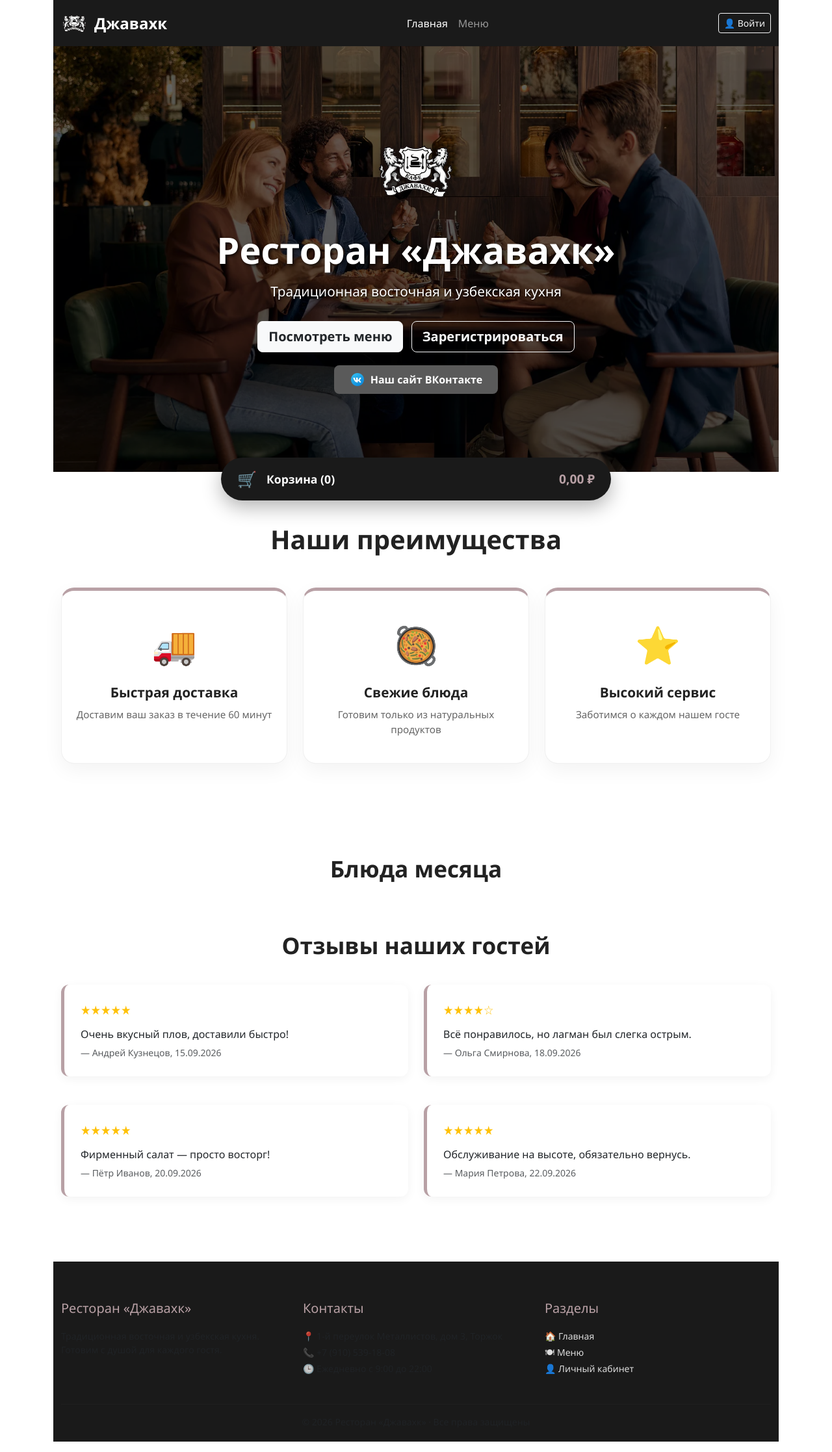
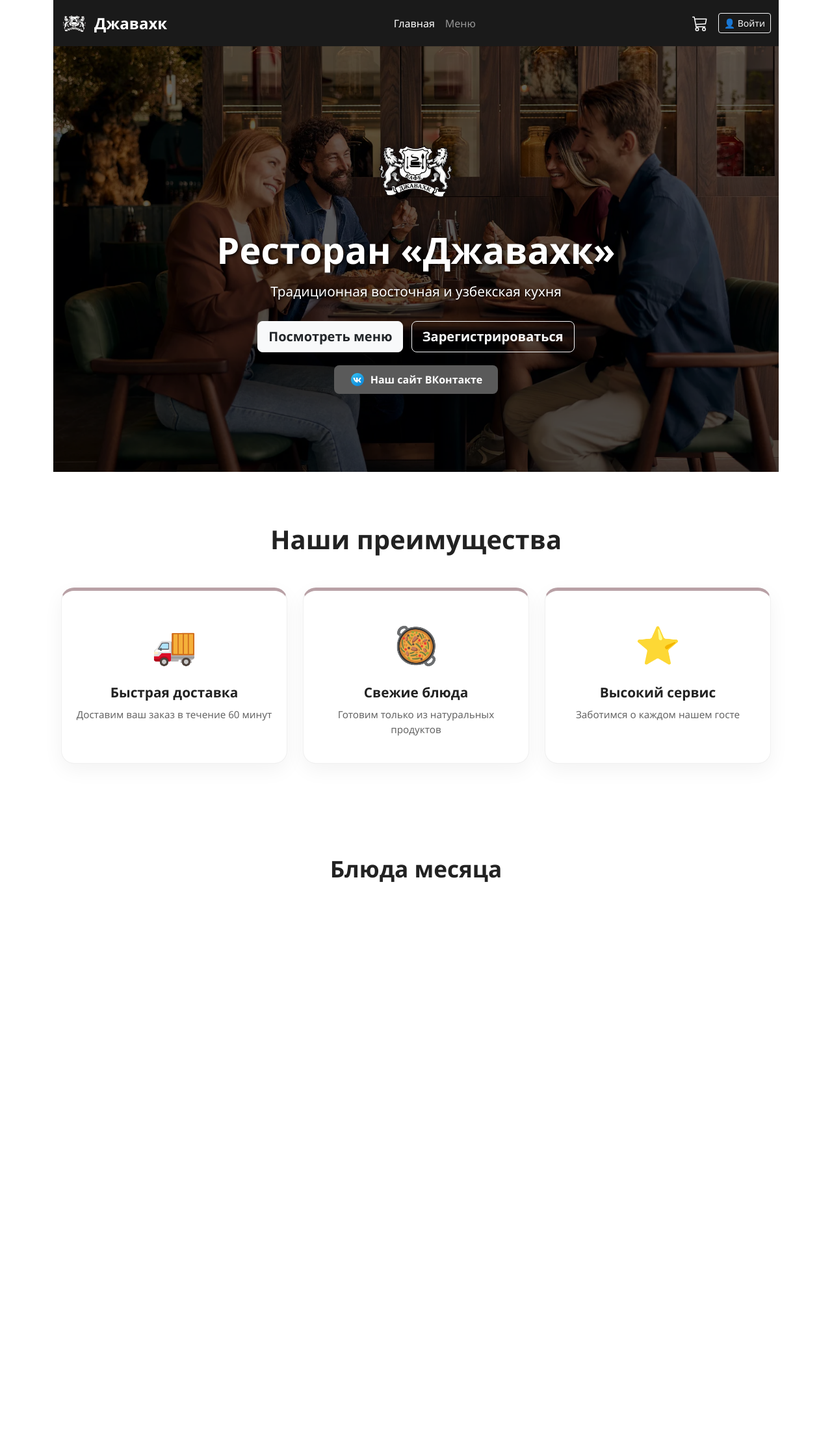
Before and after one commit to KalyuzhniyArtjom/YP01-Restaurant-Javahk-, an ASP.NET Core app: page / in a window 1280 px wide. Shown: the whole page at 65% size. After the commit the page ends 1357 px from the top, so only its background shows below. Run offline with ASP.NET Core 8, Linux system fonts and the light colour scheme; data that the repository does not hold is empty.

Commit message:
Доделал корзину и панель

```diff
--- a/Djava.Web/Views/Home/Index.cshtml
+++ b/Djava.Web/Views/Home/Index.cshtml
@@ -17,7 +17,7 @@
 
     /* --- Стили для логотипа в навбаре --- */
     .navbar-brand img {
-        height: 45px; /* Высота логотипа в шапке */
+        height: 45px;
         width: auto;
         margin-right: 10px;
         vertical-align: middle;
@@ -287,7 +287,7 @@
             Джавахк
         </a>
 
-        <ul class="navbar-nav">
+        <ul class="navbar-nav mx-auto">
             <li class="nav-item">
                 <a class="nav-link active" asp-controller="Home" asp-action="Index">Главная</a>
             </li>
@@ -295,7 +295,15 @@
                 <a class="nav-link" asp-controller="Home" asp-action="Menu">Меню</a>
             </li>
         </ul>
-        <div class="d-flex align-items-center">
+
+        <div class="d-flex align-items-center gap-3">
+            <!-- ИКОНКА КОРЗИНЫ В ШАПКЕ -->
+            <a asp-controller="Cart" asp-action="Index" class="text-white position-relative" title="Корзина">
+                <svg xmlns="http://www.w3.org/2000/svg" width="24" height="24" fill="currentColor" class="bi bi-cart3" viewBox="0 0 16 16">
+                    <path d="M0 1.5A.5.5 0 0 1 .5 1H2a.5.5 0 0 1 .485.379L2.89 3H14.5a.5.5 0 0 1 .49.598l-1 5a.5.5 0 0 1-.465.401l-9.397.472L4.415 11H13a.5.5 0 0 1 0 1H4a.5.5 0 0 1-.491-.408L2.01 3.607 1.61 2H.5a.5.5 0 0 1-.5-.5zM3.102 4l.84 4.479 9.144-.459L13.89 4H3.102zM5 12a2 2 0 1 0 0 4 2 2 0 0 0 0-4zm7 0a2 2 0 1 0 0 4 2 2 0 0 0 0-4zm-7 1a1 1 0 1 1 0 2 1 1 0 0 1 0-2zm7 0a1 1 0 1 1 0 2 1 1 0 0 1 0-2z" />
+                </svg>
+            </a>
+
             @if (login == null)
             {
                 <a class="btn btn-outline-light btn-sm" asp-controller="Account" asp-action="Login">
@@ -304,7 +312,7 @@
             }
             else
             {
-                <span class="text-light me-3">👤 @fullName</span>
+                <span class="text-light me-2 d-none d-md-block">👤 @fullName</span>
                 <a class="btn btn-outline-light btn-sm" asp-controller="Account" asp-action="Logout">
                     Выйти
                 </a>
@@ -411,64 +419,3 @@
         }
     </div>
 </div>
-
-<!-- ОТЗЫВЫ -->
-<div class="container mt-5">
-    <h2 class="section-title">Отзывы наших гостей</h2>
-    <div class="row g-4">
-        <div class="col-md-6">
-            <div class="review-card">
-                <div class="stars">★★★★★</div>
-                <p class="mt-2 mb-1">Очень вкусный плов, доставили быстро!</p>
-                <small class="text-muted">— Андрей Кузнецов, 15.09.2026</small>
-            </div>
-        </div>
-        <div class="col-md-6">
-            <div class="review-card">
-                <div class="stars">★★★★☆</div>
-                <p class="mt-2 mb-1">Всё понравилось, но лагман был слегка острым.</p>
-                <small class="text-muted">— Ольга Смирнова, 18.09.2026</small>
-            </div>
-        </div>
-        <div class="col-md-6">
-            <div class="review-card">
-                <div class="stars">★★★★★</div>
-                <p class="mt-2 mb-1">Фирменный салат — просто восторг!</p>
-                <small class="text-muted">— Пётр Иванов, 20.09.2026</small>
-            </div>
-        </div>
-        <div class="col-md-6">
-            <div class="review-card">
-                <div class="stars">★★★★★</div>
-                <p class="mt-2 mb-1">Обслуживание на высоте, обязательно вернусь.</p>
-                <small class="text-muted">— Мария Петрова, 22.09.2026</small>
-            </div>
-        </div>
-    </div>
-</div>
-
-<!-- ПОДВАЛ -->
-<footer>
-    <div class="container">
-        <div class="row">
-            <div class="col-md-4 mb-4">
-                <h5>Ресторан «Джавахк»</h5>
-                <p class="small text-muted">Традиционная восточная и узбекская кухня. Готовим с душой для каждого гостя.</p>
-            </div>
-            <div class="col-md-4 mb-4">
-                <h5>Контакты</h5>
-                <p class="small mb-1 text-muted">📍 1-й переулок Металлистов, дом 3, Торжок</p>
-                <p class="small mb-1 text-muted">📞 +7 (910) 539-18-08</p>
-                <p class="small mb-1 text-muted">🕒 Ежедневно с 9:00 до 22:00</p>
-            </div>
-            <div class="col-md-4 mb-4">
-                <h5>Разделы</h5>
-                <p class="small mb-1"><a asp-controller="Home" asp-action="Index">🏠 Главная</a></p>
-                <p class="small mb-1"><a asp-controller="Home" asp-action="Menu">🍽 Меню</a></p>
-                <p class="small mb-0"><a asp-controller="Account" asp-action="Login">👤 Личный кабинет</a></p>
-            </div>
-        </div>
-        <hr style="border-color: #333;" />
-        <div class="text-center small text-muted">© 2026 Ресторан «Джавахк» · Все права защищены</div>
-    </div>
-</footer>
--- a/Djava.Web/Views/Shared/_Layout.cshtml
+++ b/Djava.Web/Views/Shared/_Layout.cshtml
@@ -8,34 +8,29 @@
     <link rel="stylesheet" href="~/css/site.css" asp-append-version="true" />
 </head>
 <body>
-    <!-- Основной контент -->
     <div class="container">
         <main role="main" class="pb-3">
             @RenderBody()
         </main>
     </div>
 
-    <!-- Плавающая панель корзины (HTML разметка) -->
     <div id="floating-cart"
-         style="position: fixed; bottom: 30px; left: 50%; transform: translateX(-50%); width: 90%; max-width: 600px; background: #1a1a1a; color: white; padding: 15px 25px; border-radius: 50px; cursor: pointer; display: flex; justify-content: space-between; align-items: center; z-index: 9999; box-shadow: 0 10px 30px rgba(0,0,0,0.3);"
+         style="display: none; position: fixed; bottom: 30px; left: 50%; transform: translateX(-50%); width: 90%; max-width: 600px; background: #1a1a1a; color: white; padding: 15px 25px; border-radius: 50px; cursor: pointer; z-index: 9999; box-shadow: 0 10px 30px rgba(0,0,0,0.3); display: flex; justify-content: space-between; align-items: center;"
          onclick="window.location.href='/Cart/Index'">
 
         <div style="display: flex; align-items: center; gap: 15px;">
             <span style="font-size: 1.5rem;">🛒</span>
-            <span style="font-weight: 600; font-size: 1.1rem;">Корзина (<span id="cart-count">0</span>)</span>
+            <span style="font-weight: 600; font-size: 1.1rem; white-space: nowrap;">Корзина (<span id="cart-count">0</span>)</span>
         </div>
 
-        <div style="font-size: 1.2rem; font-weight: 800; color: #b8a0a5;">
+        <div style="font-size: 1.2rem; font-weight: 800; color: #b8a0a5; white-space: nowrap;">
             <span id="cart-total">0,00</span> ₽
         </div>
     </div>
 
-    <!-- Подключение скриптов -->
     <script src="~/lib/jquery/dist/jquery.min.js"></script>
     <script src="~/lib/bootstrap/dist/js/bootstrap.bundle.min.js"></script>
     <script src="~/js/site.js" asp-append-version="true"></script>
-
-    <!-- ВАЖНО: Подключаем внешний файл с логикой корзины -->
     <script src="~/js/cart.js" asp-append-version="true"></script>
 
     @await RenderSectionAsync("Scripts", required: false)
--- a/Djava.Web/wwwroot/js/cart.js
+++ b/Djava.Web/wwwroot/js/cart.js
@@ -10,9 +10,17 @@ function updateCartSummary() {
 
             var countEl = document.getElementById('cart-count');
             var totalEl = document.getElementById('cart-total');
+            var floatingCart = document.getElementById('floating-cart'); // Получаем саму панель
 
             if (countEl) countEl.textContent = count.toString();
             if (totalEl) totalEl.textContent = Number(amount).toLocaleString('ru-RU', { minimumFractionDigits: 2, maximumFractionDigits: 2 });
+
+            // ГЛАВНОЕ ИЗМЕНЕНИЕ: Показываем или скрываем панель
+            if (count > 0) {
+                floatingCart.style.display = 'flex';
+            } else {
+                floatingCart.style.display = 'none';
+            }
         })
         .catch(function (err) { console.error('Ошибка корзины:', err); });
 }
@@ -21,7 +29,7 @@ document.addEventListener('DOMContentLoaded', function () {
     // 1. Запуск обновления панели при загрузке
     updateCartSummary();
 
-    // 2. Перехват кликов по кнопкам "Добавить в корзину" для мгновенного обновления панели
+    // 2. Перехват кликов по кнопкам "Добавить в корзину" (для мгновенного обновления панели)
     document.addEventListener('click', function (e) {
         var target = e.target;
         while (target && target !== document) {
@@ -37,8 +45,7 @@ document.addEventListener('DOMContentLoaded', function () {
         }
     });
 
-    // 3. Ваша старая логика для кнопок +/- в корзине (из скриншота)
-    // Изменение количества
+    // 3. Логика кнопок +/-
     document.querySelectorAll('.btn-qty').forEach(function (btn) {
         btn.addEventListener('click', function () {
             const cartId = this.getAttribute('data-cartid');
@@ -50,14 +57,11 @@ document.addEventListener('DOMContentLoaded', function () {
                 method: 'POST',
                 headers: { 'Content-Type': 'application/json' },
                 body: JSON.stringify({ cartId: parseInt(cartId), quantity: qty })
-            }).then(() => {
-                location.reload(); // Перезагружаем страницу после изменения
-                updateCartSummary(); // Или можно просто обновить панель без перезагрузки
-            });
+            }).then(() => location.reload());
         });
     });
 
-    // Удаление
+    // 4. Логика удаления
     document.querySelectorAll('.btn-remove-item').forEach(function (btn) {
         btn.addEventListener('click', function () {
             const cartId = this.getAttribute('data-cartid');
@@ -66,17 +70,7 @@ document.addEventListener('DOMContentLoaded', function () {
                 method: 'POST',
                 headers: { 'Content-Type': 'application/json' },
                 body: JSON.stringify({ cartId: parseInt(cartId) })
-            }).then(() => {
-                location.reload();
-            });
+            }).then(() => location.reload());
         });
     });
-
-    // Оформление заказа (заглушка)
-    const checkoutBtn = document.getElementById('btnCheckout');
-    if (checkoutBtn) {
-        checkoutBtn.addEventListener('click', function () {
-            alert('Заказ успешно оформлен! (функция в разработке)');
-        });
-    }
 });
```
